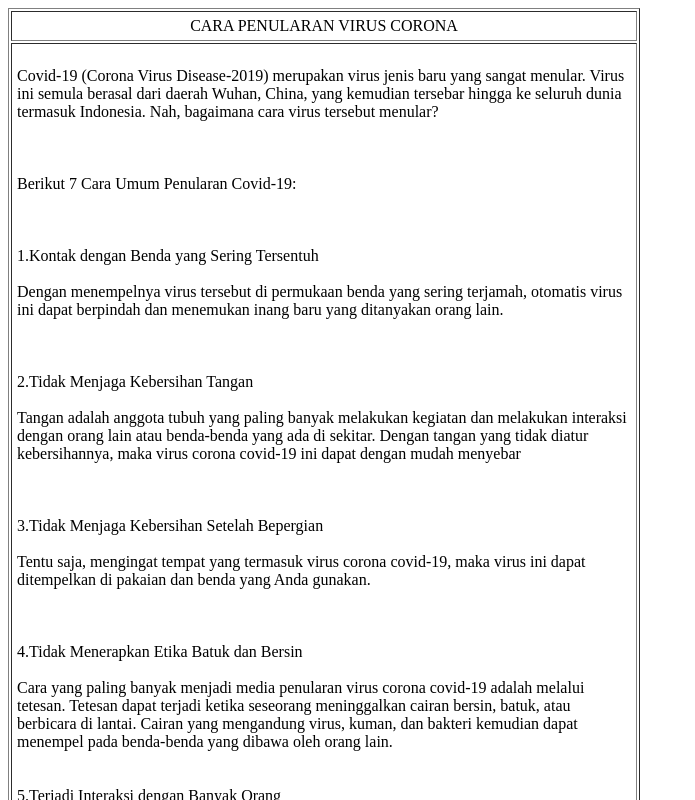
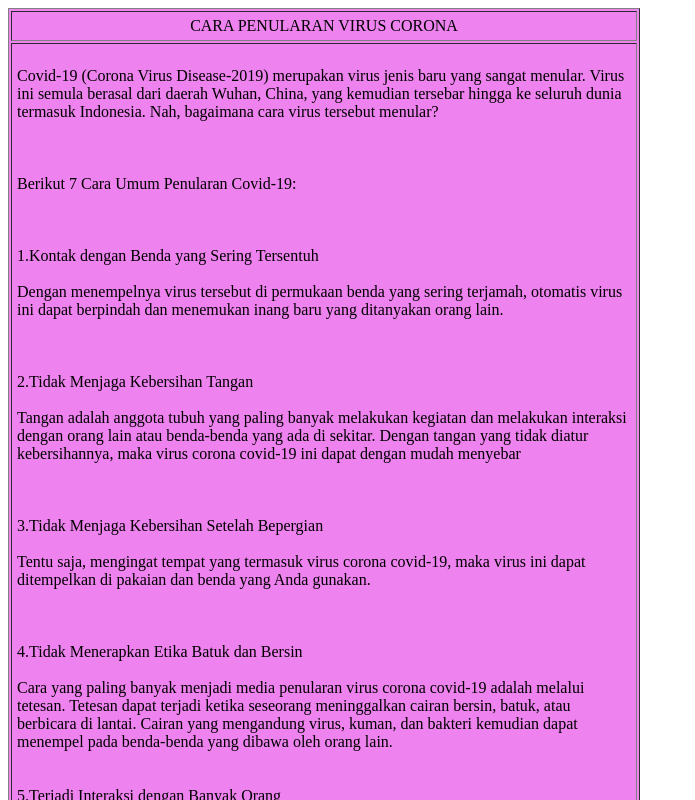
Before and after one commit to Oktaputri/Oktaputri.github.io, a plain HTML site: page index.html in a window 1280 px wide. Shown: the top 800 px of the page, without its empty margins (0-695 px from the left). Drawn offline with Linux system fonts and the light colour scheme.

Commit message:
Update index.html

```diff
--- a/index.html
+++ b/index.html
@@ -3,7 +3,7 @@
 <title> CARA PENULARAN VIRUS CORONA</title>
 </head>
 <body>
-<table border="1" cellpadding="5" width="50%">
+<table border="1" cellpadding="5" width="50%" bgcolor="violet">
 <tr>
 <td align="center" colspan="1">CARA PENULARAN VIRUS CORONA</td>
 </tr>
```
